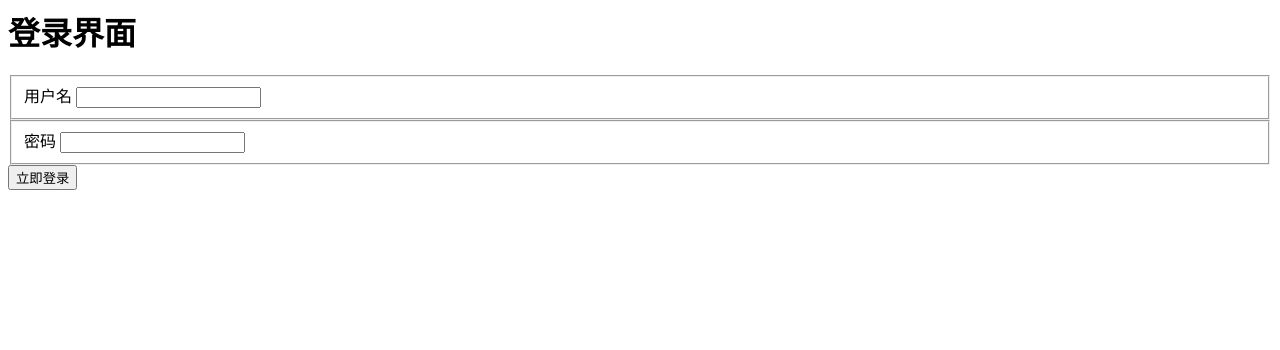
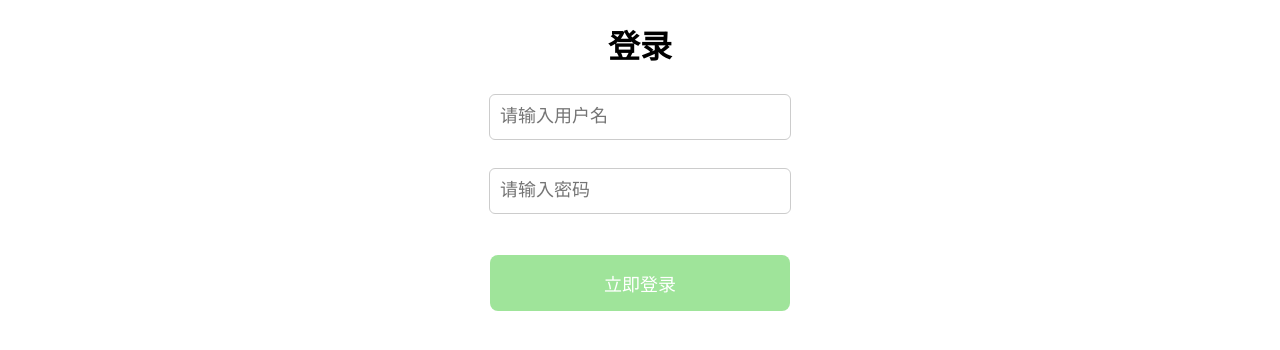
Before and after one commit to xingherumeng/MessageBoard, a PHP site: page /login-front.php in a window 1280 px wide. Shown: the top 350 px of the page. Run offline with PHP 8.4, Linux system fonts and the light colour scheme.

Commit message:
beautify

```diff
--- a/delMsg.php
+++ b/delMsg.php
@@ -3,6 +3,7 @@
  * 处理留言的删除
  * 将username等参数用get方式传入
  */
+
 $username = $_GET['username'];
 $messages = $_GET['messages'];
 $time = $_GET['time'];
--- a/login-front.php
+++ b/login-front.php
@@ -1,21 +1,66 @@
+<!DOCTYPE html>
+<html>
+<head>
+	<title>登录界面</title>
+	<style>
+		div {
+			text-align: center;
+		}
+
+		button {
+			background-color: #9fe49a;
+			border: none;
+			outline-style: none ;
+			color: white;
+			width: 300px;
+			padding: 15px 32px;
+			text-decoration: none;
+			display: inline-block;
+			font-size: 18px;
+			border-radius: 8px;
+		}
+
+		input {
+			padding-left: 20px;
+			outline-color: invert;
+			outline-style: none;
+			height: 30px;
+			width: 300px;
+			font-size: 18px;
+			border: 1px solid #ccc;
+			background-color: white;
+			margin: 5px;
+			padding: 7px 0px;
+			border-radius: 6px;
+			text-indent: 10px;
+		}
+
+		input:focus {
+			border-color: #62b066;
+			outline: 0;
+			/* -webkit-box-shadow: inset 0 1px 1px rgba(0,0,0,.075),0 0 8px rgba(102,175,233,.6); */
+			box-shadow: inset 0 1px 1px rgba(0,0,0,.075); /*,0 0 8px rgba(102,175,233,.6)*/
+		}
+	</style>
+</head>
 <body>
-	<h1 class='text-center'>登录界面</h1>
+	<h1 style="text-align: center">登录</h1>
 	<form method="post" action="doAction.php">
-		<fieldset class="form-group">
-			<label for="username">用户名</label>
-			<input type="text" name="username" class="form-control" id="password">
-		</fieldset>
-		<fieldset class="form-group">
-			<label for="password">密码</label>
-			<input type="password" name="password" class="form-control" id="password">
-		</fieldset>
-
-<!-- 		<div class="checkbox">
+		<div class="form-group">
+			<input type="text" name="username" class="form-control" id="password" placeholder="请输入用户名">
+		</div>
+		<br>
+		<div class="form-group">
+			<input type="password" name="password" class="form-control" id="password" placeholder="请输入密码">
+		</div>
+		<br><br>
+<!-- 	<div class="checkbox">
 			<label>
 				<input type="checkbox" name="autologin" value="1">一周内自动登录
 			</label>
 		</div> -->
-
-		<button type="submit" class="btn btn-primary">立即登录</button>
+		<div>
+			<button type="submit" class="button">立即登录</button>
+		</div>
 	</form>
 </body>
```
Also changed, not shown: add-front.php (+22 -17 lines), index.php (+12 -12 lines), addMsg.php (line endings or trailing spaces).
